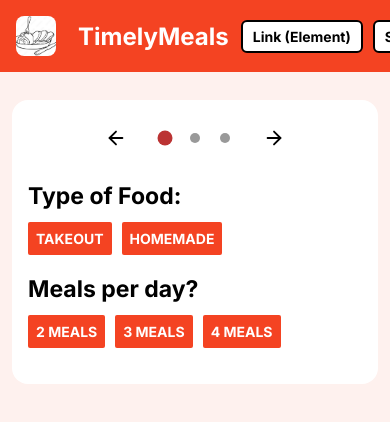
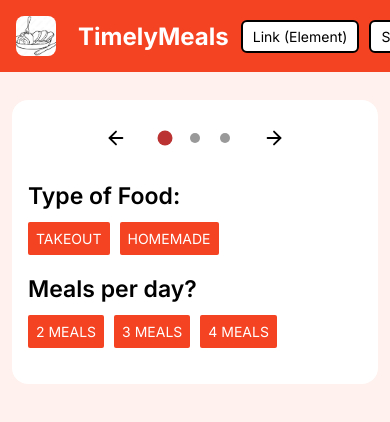
Before and after one commit to maxma233/timelyMeal, a React Native app drawn with its web renderer in the folder pipeline-prototype/: screen /Questionnaire in a window 390 px wide. Built offline with nearby package versions, Linux system fonts and the light colour scheme; some packages are replaced by stand-ins of ours; no server answers.

Commit message:
inter front change completed (#59)

```diff
--- a/pipeline-prototype/App.js
+++ b/pipeline-prototype/App.js
@@ -20,11 +20,11 @@ export default function App() {
     if (!fontsLoaded) {
       return;
     }
-    const defaultFontFamily = Platform.OS === 'web' ? 'Inter' : 'Inter_700Bold';
+    const defaultFontFamily = Platform.OS === 'web' ? 'Inter' : 'Inter_400Regular';
     const defaultTextProps = Text.defaultProps || {};
     Text.defaultProps = {
       ...defaultTextProps,
-      style: [{ fontFamily: defaultFontFamily, fontWeight: '700' }, defaultTextProps.style],
+      style: [{ fontFamily: defaultFontFamily }, defaultTextProps.style],
     };
   }, [fontsLoaded]);
 
--- a/pipeline-prototype/global.css
+++ b/pipeline-prototype/global.css
@@ -9,11 +9,9 @@ html,
 body,
 #root {
 	font-family: 'Inter', -apple-system, BlinkMacSystemFont, 'Segoe UI', Roboto, sans-serif;
-	font-weight: 700;
 }
 
 #root,
 #root * {
 	font-family: 'Inter', -apple-system, BlinkMacSystemFont, 'Segoe UI', Roboto, sans-serif !important;
-	font-weight: 700 !important;
 }
```
